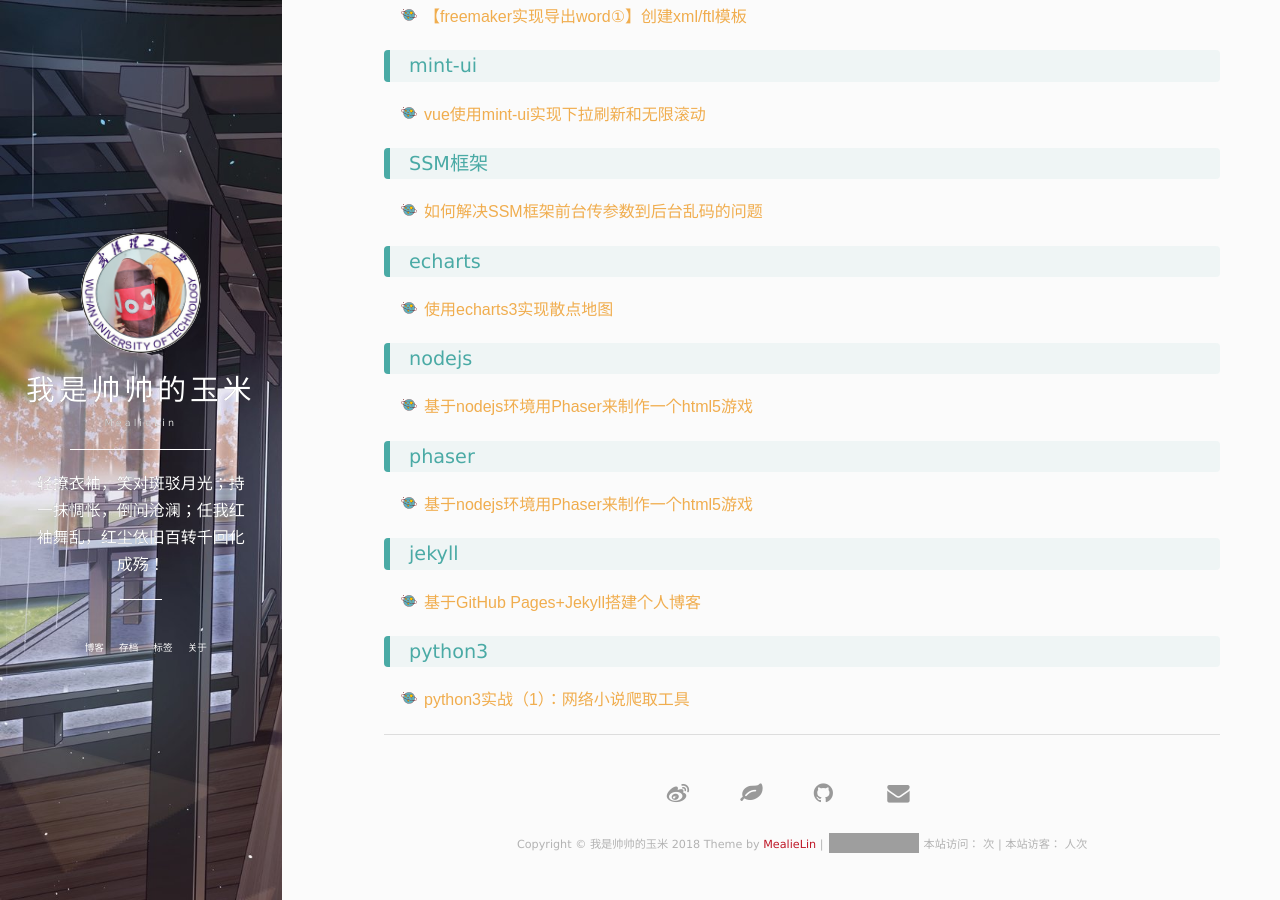
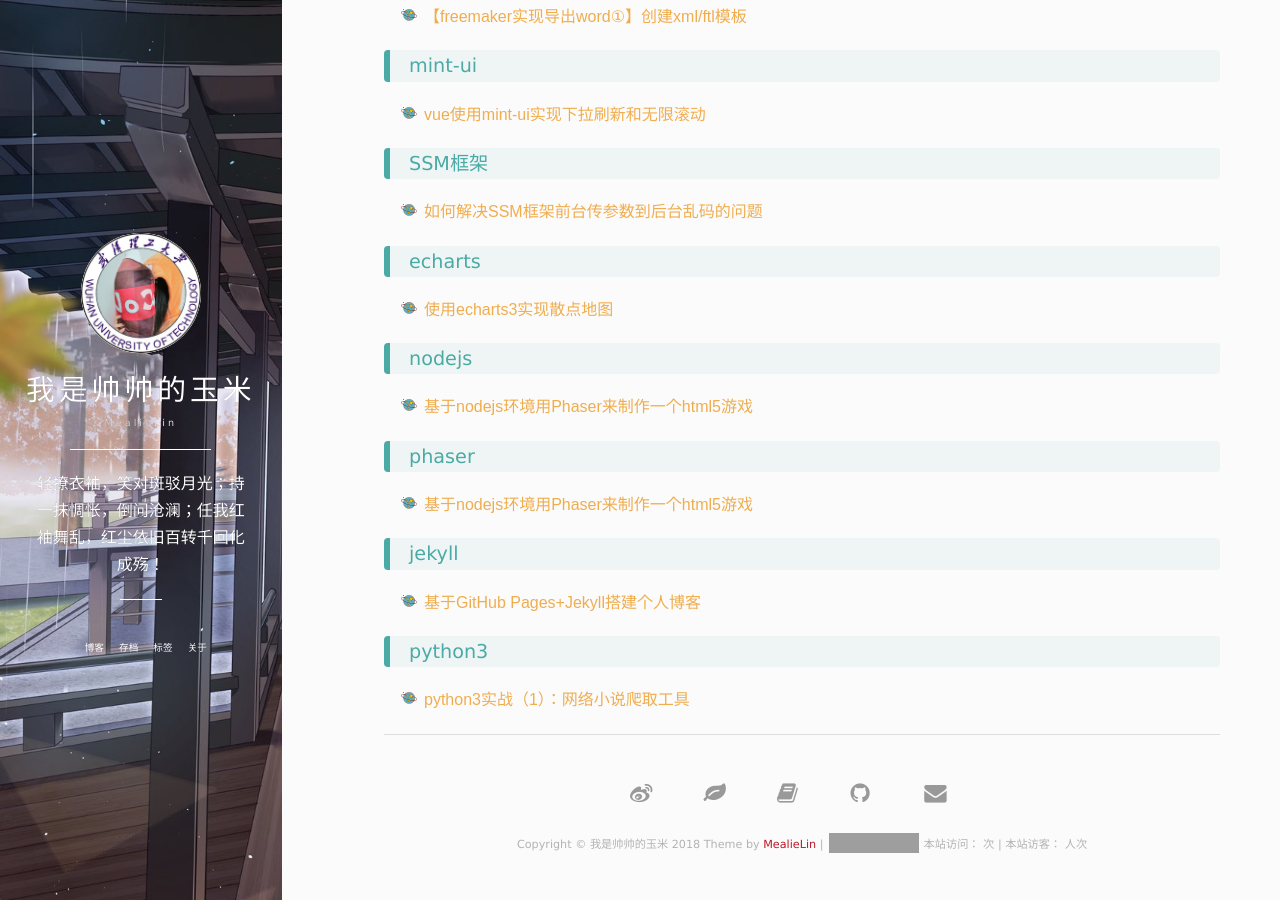
Before and after one commit to MealiaLin/mealialin.github.io, a Jekyll site: the page built from tags.html, in a window 1280 px wide and 900 px high, scrolled down 1004 px. Built offline with Jekyll 4.4.1, drawn with Linux system fonts in a browser that asks for light colours; nearby versions of some CDN libraries; comment, search, counter and statistics services are not loaded; grey boxes are pictures that could not be loaded.

Commit message:
补充csdn链接

```diff
--- a/_config.yml
+++ b/_config.yml
@@ -20,6 +20,9 @@ social:
 
     segmentfault: 我是帅帅的玉米
     segmentfaultURL: woshishuaishuaideyumi
+
+    csdn: 我是帅帅的玉米
+    csdnURL: YuMi822
 
     github: MealiaLin
     # twitter:
--- a/_includes/footer.html
+++ b/_includes/footer.html
@@ -21,6 +21,16 @@
               <a href="https://segmentfault.com/u/{{site.social.segmentfaultURL}}/articles" title="@{{site.social.segmentfault}} 的 segmentfault博客" target="_blank">
                   <i class='social fa fa-leaf fa-2x'></i>
                   <span class="label">segmentfault</span>
+              </a>
+          </li>
+          {% endif %}
+
+          {% if site.social.csdn %}
+          <!-- csdn -->
+          <li class="navigation__item_social">
+              <a href="https:///blog.csdn.net/{{site.social.csdnURL}}" title="@{{site.social.csdn}} 的 csdn" target="_blank">
+                  <i class='social fa fa-book fa-2x'></i>
+                  <span class="label">csdn</span>
               </a>
           </li>
           {% endif %}
```
